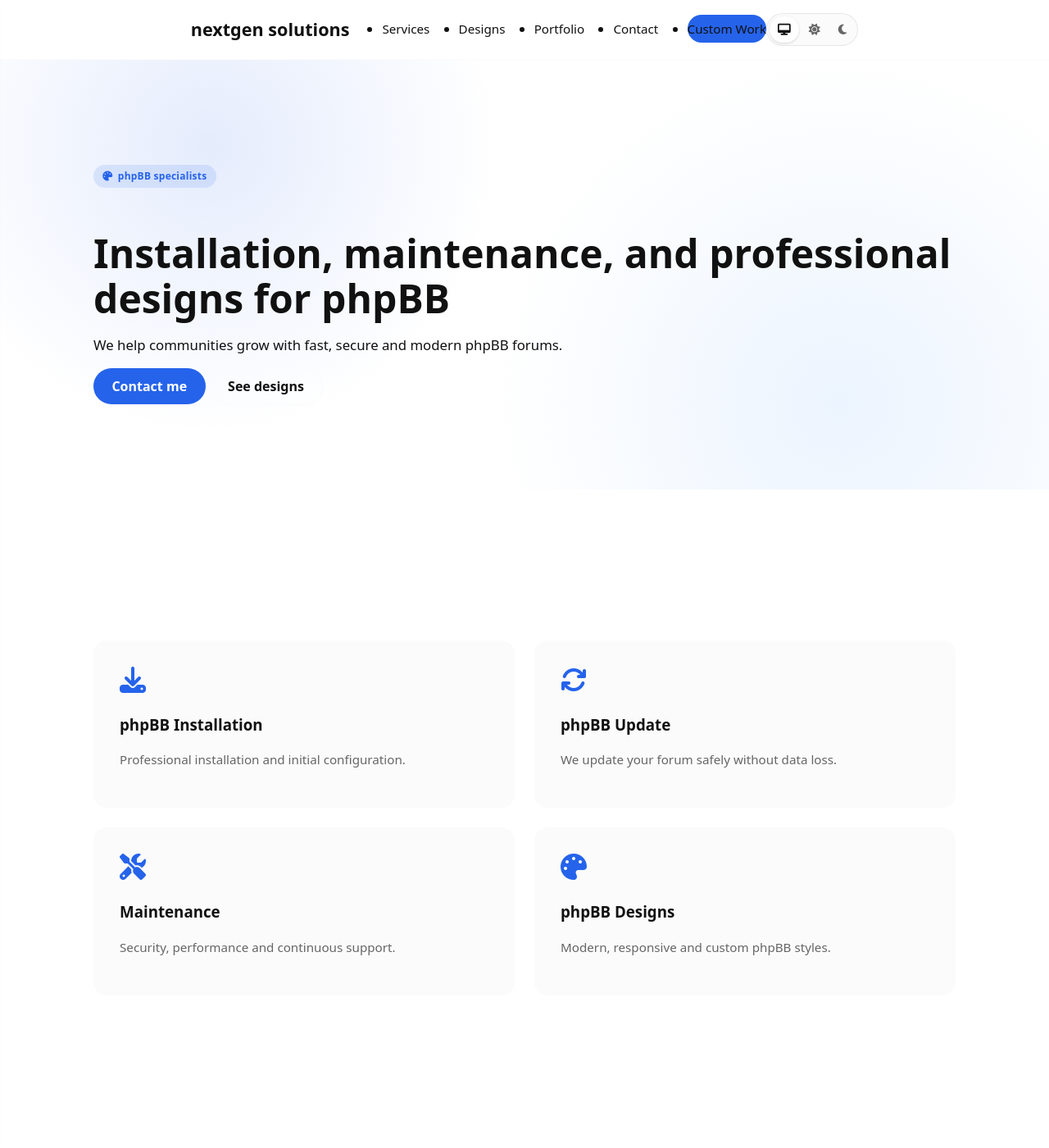
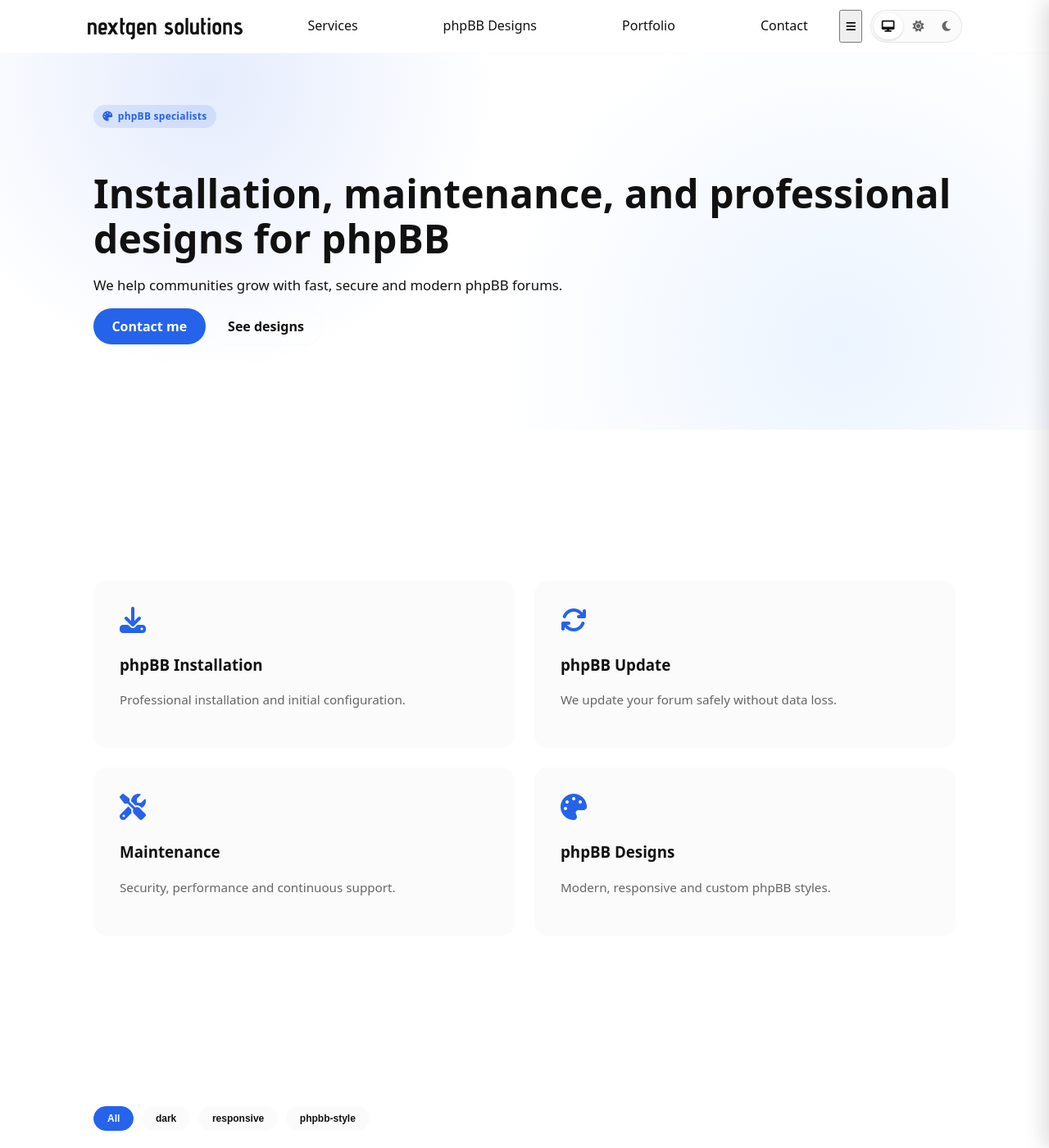
Before and after one commit to nextgen-solutions-gt/nextgen-solutions-gt.github.io, a Jekyll site: the page built from index.md, in a window 1280 px wide and 1400 px high. Shown: the whole window at 82% size. Built offline with Jekyll 4.4.1, drawn with Linux system fonts in a browser that asks for light colours.

Commit message:
Revert "Created new nav menu"
This reverts commit a26a62c622a6cbecf52ed8eefce1de113bf89848.

```diff
--- a/_layouts/default.html
+++ b/_layouts/default.html
@@ -23,26 +23,22 @@
 </head>
 <body>
 <header class="site-header">
-  <nav class="nav container" aria-label="Main navigation">
+  <nav class="nav container">
+    <div class="brand">
+      <h1><a href="/">nextgen solutions</a></h1>
+    </div>
 
-    <!-- Logo / Brand -->
-    <a href="/" class="nav-logo">
-      nextgen solutions
-    </a>
-
-    <!-- Desktop links -->
     <ul class="nav-links">
       <li><a href="/#services">Services</a></li>
-      <li><a href="/#designs">Designs</a></li>
+      <li><a href="/#designs">phpBB Designs</a></li>
       <li><a href="/#portfolio">Portfolio</a></li>
       <li><a href="/#contact">Contact</a></li>
-      <li><a href="/custom-work/" class="btn nav-cta">Custom Work</a></li>
     </ul>
 
-    <!-- Mobile toggle -->
-    <button class="nav-toggle" aria-label="Open menu" aria-expanded="false">
-      <i class="fa-solid fa-bars"></i>
-    </button>
+    <div class="nav-actions">
+      <button class="nav-toggle" aria-label="Abrir menú">
+        <i class="fa-solid fa-bars"></i>
+      </button>
 <div class="theme-switch" role="group" aria-label="Theme selector">
   <button data-theme-select="system" aria-label="Sistema">
     <i class="fa-solid fa-desktop"></i>
@@ -58,18 +54,6 @@
 	</div>
   </nav>
 </header>
-<!-- Mobile overlay + panel -->
-<div class="mobile-overlay"></div>
-
-<nav class="mobile-nav">
-  <ul>
-    <li><a href="/#services">Services</a></li>
-    <li><a href="/#designs">Designs</a></li>
-    <li><a href="/#portfolio">Portfolio</a></li>
-    <li><a href="/#contact">Contact</a></li>
-    <li><a href="/custom-work/" class="btn mobile-cta">Custom Work</a></li>
-  </ul>
-</nav>
 {% if page.hero == "design" %}
   {% include hero-design.html %}
 {% elsif page.hero == "home" %}
--- a/assets/css/style.css
+++ b/assets/css/style.css
@@ -222,166 +222,85 @@
   text-decoration: none;
 }
 
-/* ===== Base navigation ===== */
-
 .site-header {
-  position: sticky;
+  position: fixed;
   top: 0;
   width: 100%;
   background: var(--bg);
   border-bottom: 1px solid var(--border);
-  z-index: 1100;
-  transition: background 0.3s ease, box-shadow 0.3s ease;
+  z-index: 1000;
+
+  transition:
+    background 0.3s ease,
+    backdrop-filter 0.3s ease,
+    box-shadow 0.3s ease;
+}
+
+/* Estado al hacer scroll */
+.site-header.scrolled {
+  background: rgba(255, 255, 255, 0.75);
+  backdrop-filter: blur(12px);
+  -webkit-backdrop-filter: blur(12px);
+  box-shadow: 0 6px 20px rgba(0, 0, 0, 0.06);
+}
+
+[data-theme="dark"] .site-header.scrolled {
+  background: rgba(10, 10, 10, 0.75);
+  box-shadow: 0 6px 20px rgba(0, 0, 0, 0.35);
+}
+
+.site-header.scrolled .brand a,
+.site-header.scrolled .nav-links a {
+  color: var(--text);
 }
 
 .nav {
   display: flex;
   align-items: center;
   justify-content: space-between;
-  height: 72px;
+  height: 64px;
+  width: 1100px;
   padding: 0 1rem;
 }
 
-.nav-logo {
-  font-size: 1.35rem;
+.brand a {
   font-weight: 700;
   text-decoration: none;
   color: var(--text);
 }
 
-/* Desktop links */
 .nav-links {
   display: flex;
-  align-items: center;
-  gap: 2.2rem;
+  gap: 6.5rem;
+  list-style: none;
 }
 
 .nav-links a {
   text-decoration: none;
-  font-size: 0.95rem;
+  color: var(--text);
   font-weight: 500;
-  color: var(--text);
   position: relative;
-  padding: 0.45rem 0;
 }
 
-.nav-links a:hover,
-.nav-links a.active {
-  color: var(--primary);
+.nav-links a::after {
+  content: "";
+  position: absolute;
+  left: 0;
+  bottom: -6px;
+  width: 0;
+  height: 2px;
+  background: var(--accent);
+  transition: width 0.3s ease;
 }
 
 .nav-links a:hover::after,
 .nav-links a.active::after {
-  content: "";
-  position: absolute;
-  left: 0;
-  bottom: -6px;
   width: 100%;
-  height: 2px;
-  background: var(--primary);
 }
 
-/* CTA on desktop */
-.nav-cta {
-  padding: 0.45rem 1rem;
-  background: var(--primary);
-  color: #fff;
-  border-radius: 6px;
-  font-weight: 600;
-  transition: background 0.2s ease;
-}
-
-.nav-cta:hover {
-  background: var(--accent);
-}
-
-/* ===== Mobile ===== */
-
-.nav-toggle {
-  display: none;
-  background: none;
-  border: none;
-  font-size: 1.5rem;
-  color: var(--text);
-  cursor: pointer;
-}
-
-/* Overlay */
-.mobile-overlay {
-  position: fixed;
-  inset: 0;
-  background: rgba(0,0,0,0.4);
-  opacity: 0;
-  visibility: hidden;
-  transition: opacity 0.4s ease, visibility 0.4s;
-  z-index: 1050;
-}
-
-.mobile-overlay.show {
-  opacity: 1;
-  visibility: visible;
-}
-
-/* Mobile panel */
-.mobile-nav {
-  position: fixed;
-  top: 0;
-  left: -300px;
-  width: 280px;
-  height: 100vh;
-  background: var(--bg);
-  box-shadow: 4px 0 18px rgba(0,0,0,0.15);
-  padding: 2rem 1.5rem;
-  transition: left 0.35s ease;
-  z-index: 1100;
-}
-
-.mobile-nav.show {
-  left: 0;
-}
-
-.mobile-nav ul {
-  list-style: none;
-  padding: 0;
-  margin: 0;
+.nav-actions {
   display: flex;
-  flex-direction: column;
-  gap: 1.5rem;
-}
-
-.mobile-nav a {
-  text-decoration: none;
-  font-size: 1.05rem;
-  font-weight: 600;
-  color: var(--text);
-  padding: 0.6rem 0;
-  border-bottom: 1px solid var(--border);
-}
-
-.mobile-nav a:hover {
-  color: var(--primary);
-}
-
-/* Mobile CTA */
-.mobile-cta {
-  display: inline-block;
-  background: var(--primary);
-  color: #fff;
-  padding: 0.7rem 1rem;
-  border-radius: 6px;
-  text-align: center;
-  margin-top: 1rem;
-}
-
-/* Show nav-toggle on mobile */
-@media (max-width: 900px) {
-  .nav-toggle {
-    display: block;
-  }
-
-  .nav-links {
-    display: none; /* hide desktop links */
-  }
+  gap: 0.6rem;
 }
 
 .hero {
@@ -568,14 +487,56 @@
   color: var(--text);
 }
 
-.nav-toggle {
-  display: none;
-  background: transparent;
-  border: none;
-  font-size: 1.4rem;
+/* Overlay */
+.mobile-overlay {
+  position: fixed;
+  inset: 0;
+  background: rgba(0,0,0,0.35);
+  opacity: 0;
+  visibility: hidden;
+  transition: opacity 0.35s ease, visibility 0.35s;
+  z-index: 999;
+}
+
+.mobile-overlay.active {
+  opacity: 1;
+  visibility: visible;
+}
+
+/* Mobile nav panel */
+.nav-mobile {
+  position: fixed;
+  top: 0;
+  right: -280px; /* empieza oculto */
+  width: 280px;
+  height: 100%;
+  background: var(--bg);
+  padding: 2rem 1.5rem;
+  display: flex;
+  flex-direction: column;
+  gap: 1.8rem;
+  box-shadow: -8px 0 22px rgba(0,0,0,0.12);
+  transition: right 0.35s ease;
+  z-index: 1000;
+}
+.nav-mobile.open {
+  right: 0;
+}
+
+/* Mobile links */
+.nav-mobile a {
+  font-size: 1.05rem;
+  font-weight: 600;
+  padding: 0.8rem 0;
+  border-bottom: 1px solid var(--border);
   color: var(--text);
-  cursor: pointer;
+  text-decoration: none;
+  transition: color 0.25s ease;
 }
+.nav-mobile a:hover {
+  color: var(--primary);
+}
+
 
 /* Section header */
 .section-head {
--- a/assets/js/mobile-nav.js
+++ b/assets/js/mobile-nav.js
@@ -1,33 +1,49 @@
 (() => {
-  const toggle = document.querySelector(".nav-toggle");
-  const mobileNav = document.querySelector(".mobile-nav");
-  const overlay = document.querySelector(".mobile-overlay");
+  const navToggle = document.querySelector(".nav-toggle");
+  const icon = navToggle?.querySelector("i");
 
-  if (!toggle || !mobileNav || !overlay) return;
+  // Crea overlay dinámicamente
+  const overlay = document.createElement("div");
+  overlay.className = "mobile-overlay";
+  document.body.appendChild(overlay);
 
-  const openMenu = () => {
-    mobileNav.classList.add("show");
-    overlay.classList.add("show");
-    toggle.setAttribute("aria-expanded", "true");
+  // Clona los links del nav principal para el panel movil
+  const navLinks = document.querySelector(".nav-links");
+  const mobileNav = document.createElement("div");
+  mobileNav.className = "nav-mobile";
+
+  // Copiar enlaces
+  navLinks.querySelectorAll("a").forEach(link => {
+    const a = link.cloneNode(true);
+    mobileNav.appendChild(a);
+  });
+
+  document.body.appendChild(mobileNav);
+
+  function openMenu() {
+    mobileNav.classList.add("open");
+    overlay.classList.add("active");
     document.body.style.overflow = "hidden";
-  };
+    icon.className = "fa-solid fa-xmark";
+    navToggle.setAttribute("aria-label", "Cerrar menú");
+  }
 
-  const closeMenu = () => {
-    mobileNav.classList.remove("show");
-    overlay.classList.remove("show");
-    toggle.setAttribute("aria-expanded", "false");
-    document.body.style.overflow = "";
-  };
+  function closeMenu() {
+    mobileNav.classList.remove("open");
+    overlay.classList.remove("active");
+    document.body.style.overflow = ""; // restaurar scroll
+    icon.className = "fa-solid fa-bars";
+    navToggle.setAttribute("aria-label", "Abrir menú");
+  }
 
-  toggle.addEventListener("click", () => {
-    const isOpen = mobileNav.classList.contains("show");
-    isOpen ? closeMenu() : openMenu();
+  navToggle?.addEventListener("click", () => {
+    mobileNav.classList.contains("open") ? closeMenu() : openMenu();
   });
 
   overlay.addEventListener("click", closeMenu);
 
-  // Close when clicking link
-  mobileNav.querySelectorAll("a").forEach(a =>
-    a.addEventListener("click", closeMenu)
-  );
+  // Cerrar al hacer click en un enlace
+  mobileNav.querySelectorAll("a").forEach(a => {
+    a.addEventListener("click", closeMenu);
+  });
 })();
```
